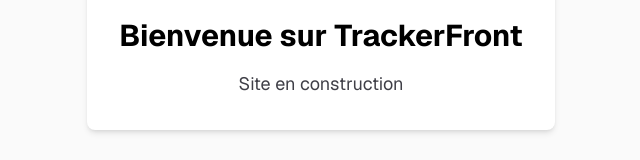
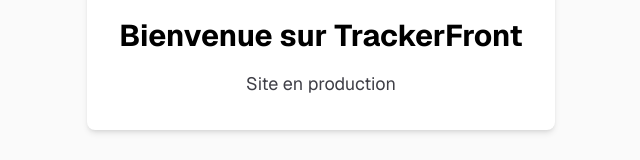
Before and after one commit to siyavash-momeni/tracker, a Next.js app: page / in a window 1280 px wide. Shown: the part 342-502 px from the top of the page, without its empty margins (319-959 px from the left). Built offline with nearby package versions, Linux system fonts and the light colour scheme.

Commit message:
fix(page) : correction

```diff
--- a/app/page.tsx
+++ b/app/page.tsx
@@ -6,7 +6,7 @@
           Bienvenue sur TrackerFront
         </h1>
         <p className="text-lg text-zinc-700 dark:text-zinc-300">
-          Site en construction
+          Site en production
         </p>
       </main>
     </div>
```
